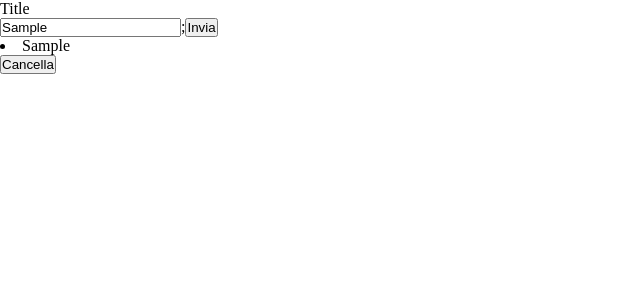
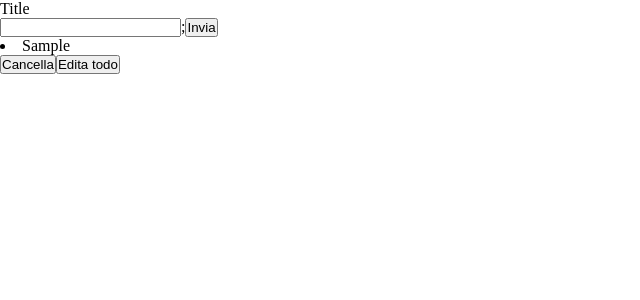
Before and after one commit to PMax87/todo-redux-toolkit, a React (Vite) app: page / in a window 1280 px wide. Both pictures are taken after typing "Sample" into the empty fields and a click on the button "Invia". Shown: the top 300 px of the page, without its empty margins (0-640 px from the left). Built offline with nearby package versions, Linux system fonts and the light colour scheme.

Commit message:
Alto Mare

```diff
--- a/src/App.tsx
+++ b/src/App.tsx
@@ -3,14 +3,16 @@ import { store } from "./redux";
 import Title from "./components/Title";
 import Input from "./components/Input";
 import TodoItems from "./components/TodoItems";
+import { useState } from "react";
 
 function App() {
+  const [todo, setTodo] = useState<string>("");
   return (
     <>
       <Provider store={store}>
         <Title />
-        <Input />
-        <TodoItems />
+        <Input todo={todo} setTodo={setTodo} />
+        <TodoItems todo={todo} setTodo={setTodo} />
       </Provider>
     </>
   );
--- a/src/components/Input.tsx
+++ b/src/components/Input.tsx
@@ -1,10 +1,14 @@
-import React, { useState } from "react";
+import React, { ReactElement } from "react";
 import { useDispatch } from "react-redux";
 import { addTodo } from "../redux/TodoReducer";
 
-const Input = () => {
+type Propstype = {
+  todo: string;
+  setTodo: React.Dispatch<React.SetStateAction<string>>;
+};
+
+const Input = ({ todo, setTodo }: Propstype): ReactElement => {
   const dispatch = useDispatch();
-  const [todo, setTodo] = useState<string>("");
 
   const handleTextInputChange = (e: React.ChangeEvent<HTMLInputElement>) => {
     const { value } = e.target;
@@ -14,11 +18,12 @@ const Input = () => {
   const handleSubmit = (e: React.FormEvent<HTMLFormElement>) => {
     e.preventDefault();
     dispatch(addTodo(todo));
+    setTodo("");
   };
 
   return (
     <form onSubmit={(e) => handleSubmit(e)}>
-      <input type="text" onChange={handleTextInputChange} />;
+      <input type="text" onChange={handleTextInputChange} value={todo} />;
       <button type="submit">Invia</button>
     </form>
   );
--- a/src/components/TodoItems.tsx
+++ b/src/components/TodoItems.tsx
@@ -1,25 +1,37 @@
-import React from "react";
+import React, { ReactElement } from "react";
 import { RootState } from "../redux/index";
 import { useSelector } from "react-redux";
 import { useDispatch } from "react-redux";
 import { deleteTodo } from "../redux/TodoReducer";
 
-const TodoItems = () => {
+type Propstype = {
+  todo: string;
+  setTodo: React.Dispatch<React.SetStateAction<string>>;
+};
+
+const TodoItems = ({ todo, setTodo }: Propstype): ReactElement => {
   const dispatch = useDispatch();
   const todoList = useSelector((state: RootState) => state.todos.todos);
+  const todoItem = useSelector((state: RootState) => state.todos.inputText);
 
   const onDeleteTodo = (id: string) => {
     dispatch(deleteTodo(id));
+  };
+
+  const onEditTodo = (id: string) => {
+    setTodo(todoItem);
+    // dispatch(editTodo(id));
   };
 
   return (
     <div>
       {todoList.map((todo) => {
         return (
-          <>
-            <li key={todo.id}>{todo.title}</li>
+          <div key={todo.id}>
+            <li>{todo.title}</li>
             <button onClick={() => onDeleteTodo(todo.id)}>Cancella</button>
-          </>
+            <button onClick={() => onEditTodo(todo.id)}>Edita todo</button>
+          </div>
         );
       })}
     </div>
--- a/src/redux/TodoReducer.ts
+++ b/src/redux/TodoReducer.ts
@@ -9,10 +9,12 @@ export interface Todo {
 
 export interface TodoState {
   todos: Todo[];
+  inputText: string;
 }
 
 const initialState: TodoState = {
   todos: [],
+  inputText: "",
 };
 
 export const todoSlice = createSlice({
```
